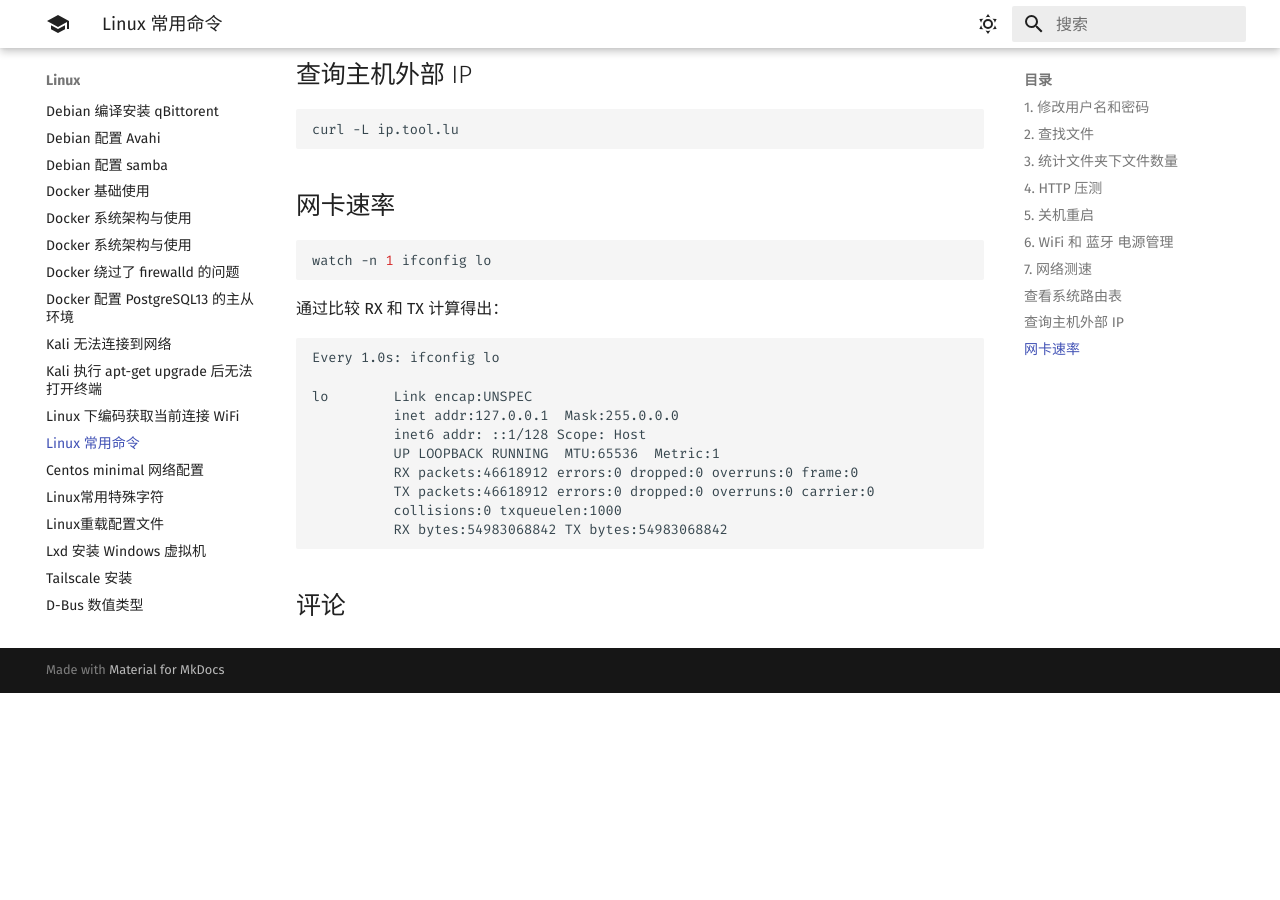
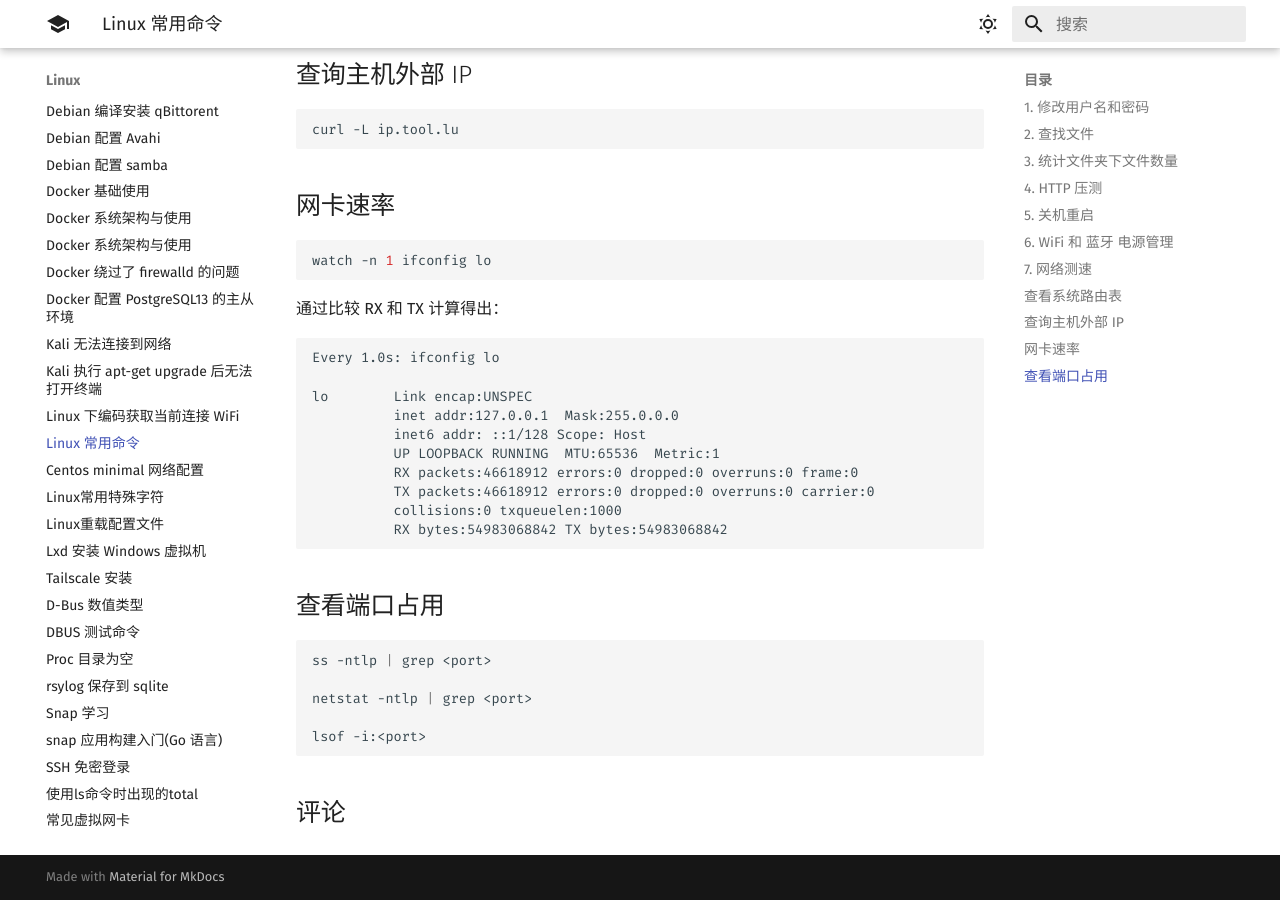
Before and after one commit to 1314liuwei/blog, an MkDocs documentation site: the page built from docs/Linux/Linux 常用命令.md, in a window 1280 px wide and 900 px high, scrolled down 2888 px. Built offline with MkDocs 1.6.1 and Material for MkDocs 9.7.7, drawn with Linux system fonts in a browser that asks for light colours; comment, search, counter and statistics services are not loaded; before the commit the page ends 3581 px from its top, so only the background shows below that.

Commit message:
2023/12/14 周四

````diff
--- a/docs/Linux/Linux 常用命令.md
+++ b/docs/Linux/Linux 常用命令.md
@@ -153,3 +153,13 @@ lo        Link encap:UNSPEC
           collisions:0 txqueuelen:1000
           RX bytes:54983068842 TX bytes:54983068842
 ```
+
+## 查看端口占用
+
+```bash
+ss -ntlp | grep <port>
+
+netstat -ntlp | grep <port>
+
+lsof -i:<port>
+```
````
